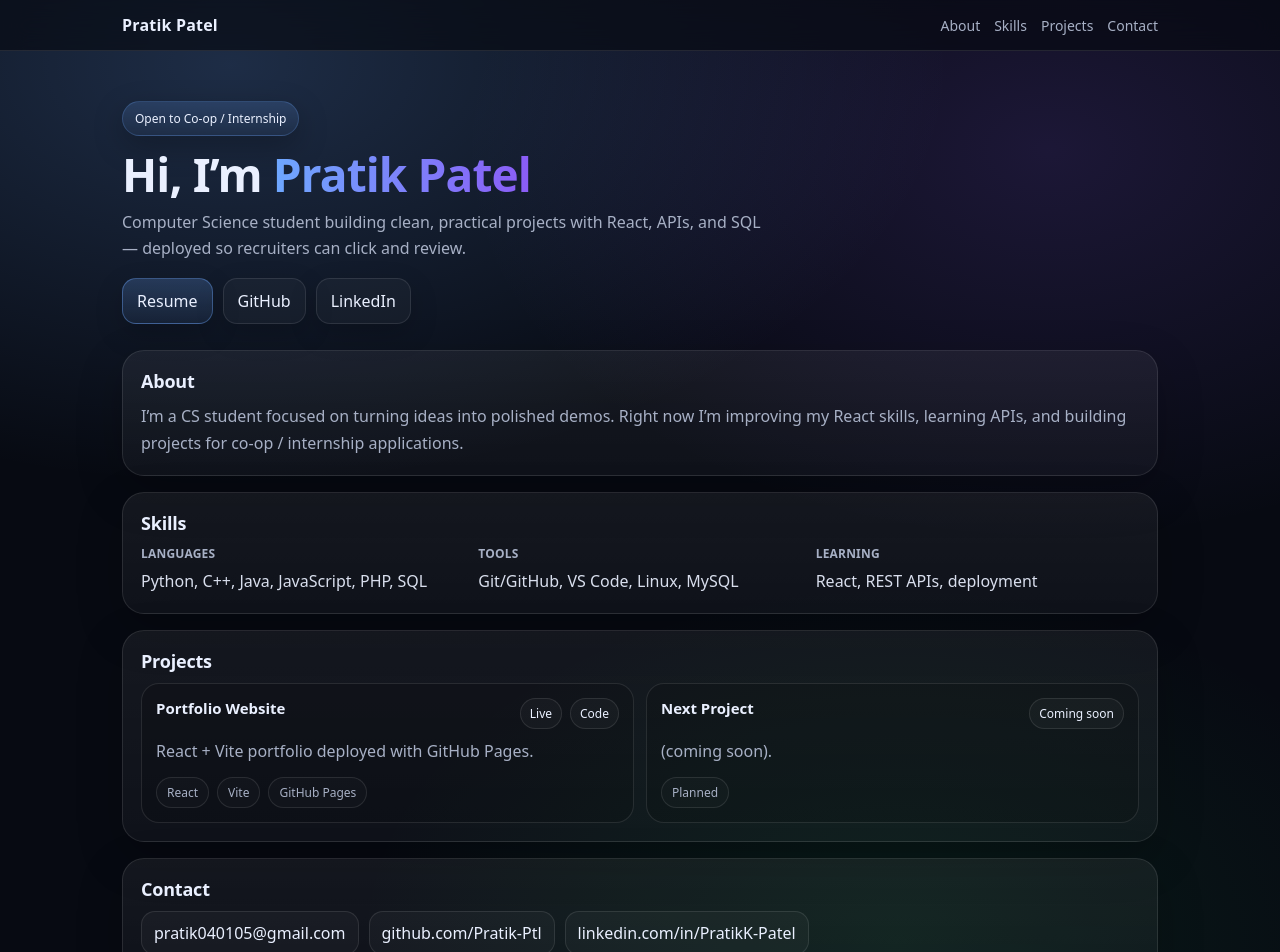
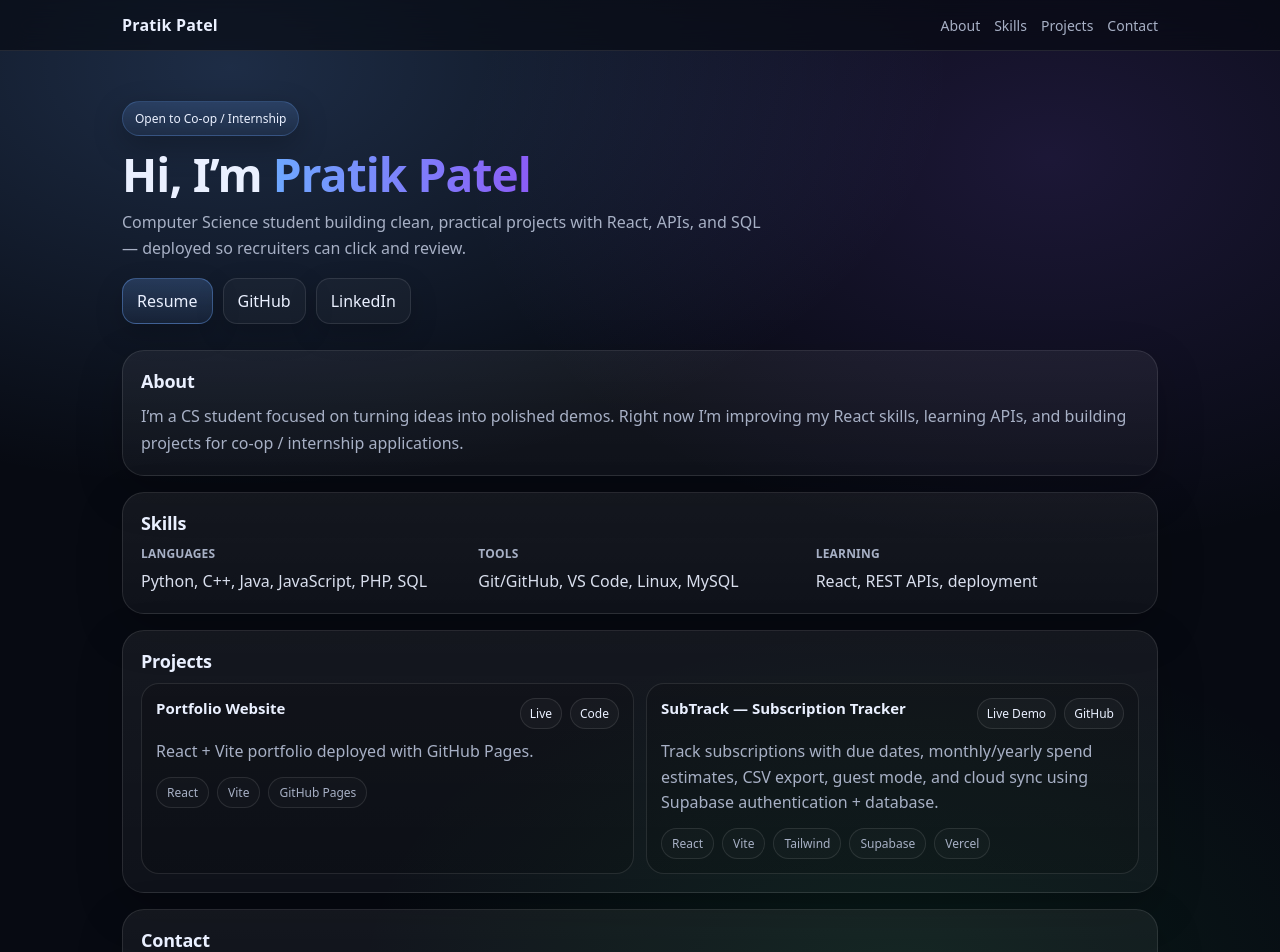
Before and after one commit to Pratik-Ptl/Pratik-Portfolio, a React (Vite) app: page / in a window 1280 px wide. Shown: the top 952 px of the page. Built offline with nearby package versions, Linux system fonts and the light colour scheme.

Commit message:
Revise SubTrack project information in App.jsx
Updated project details for SubTrack, including links and description.

```diff
--- a/src/App.jsx
+++ b/src/App.jsx
@@ -87,14 +87,38 @@ export default function App() {
 
             <article className="proj">
               <div className="projTop">
-                <h3>Next Project</h3>
+                <h3>SubTrack — Subscription Tracker</h3>
                 <div className="projLinks">
-                  <a className="chipLink" href="#" target="_blank" rel="noreferrer">Coming soon</a>
+                  <a
+                    className="chipLink"
+                    href="https://subscription-tracker-delta-virid.vercel.app/"
+                    target="_blank"
+                    rel="noreferrer"
+                  >
+                    Live Demo
+                  </a>
+                  <a
+                    className="chipLink"
+                    href="https://github.com/Pratik-Ptl/Subscription-Tracker"
+                    target="_blank"
+                    rel="noreferrer"
+                  >
+                    GitHub
+                  </a>
                 </div>
               </div>
-              <p>(coming soon).</p>
+
+              <p>
+                Track subscriptions with due dates, monthly/yearly spend estimates, CSV export, guest mode,
+                and cloud sync using Supabase authentication + database.
+              </p>
+
               <div className="tags">
-                <span>Planned</span>
+                <span>React</span>
+                <span>Vite</span>
+                <span>Tailwind</span>
+                <span>Supabase</span>
+                <span>Vercel</span>
               </div>
             </article>
           </div>
```
